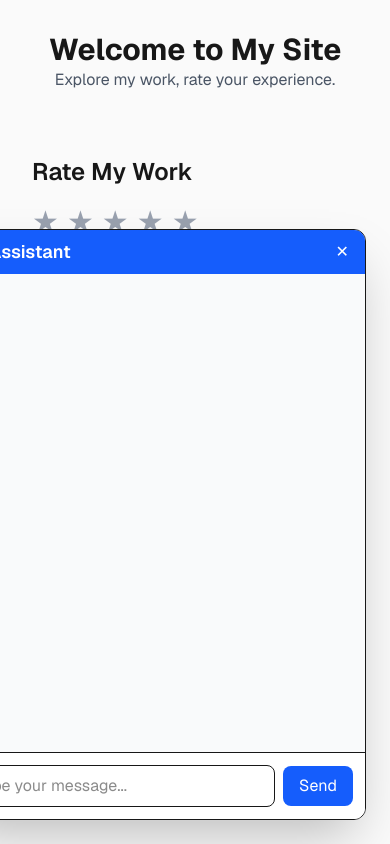
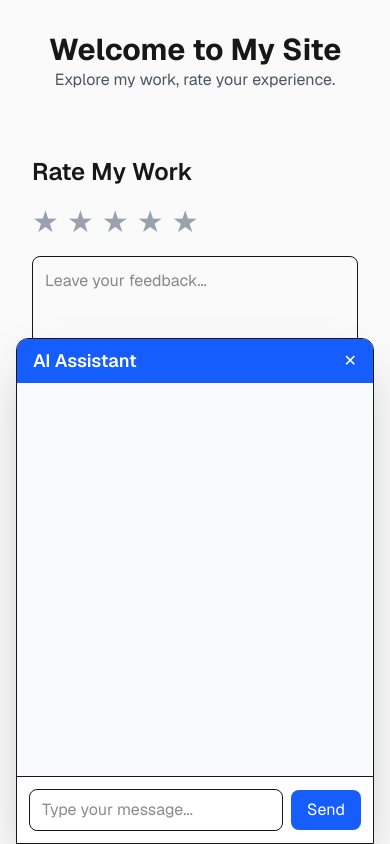
Before and after one commit to kamleshbajpai90/chatbot, a Next.js app: page /chatbot in a window 390 px wide. Built offline with nearby package versions, Linux system fonts and the light colour scheme.

Commit message:
portfolio page added

```diff
--- a/src/app/components/ChatbotWidget.tsx
+++ b/src/app/components/ChatbotWidget.tsx
@@ -1,19 +1,28 @@
 "use client";
-import { useState } from "react";
+import { useState, useEffect } from "react";
 import ReactMarkdown from "react-markdown";
 import { MessageCircle } from "lucide-react";
 
 interface ChatbotWidgetProps {
   className?: string;
-  isOpen?: boolean; // new prop
+  isOpen?: boolean;
 }
 
-export default function ChatbotWidget({ className, isOpen = true }: ChatbotWidgetProps) {
-  // initialize state from prop
+export default function ChatbotWidget({
+  className,
+  isOpen = true,
+}: ChatbotWidgetProps) {
   const [open, setOpen] = useState(isOpen);
-  const [messages, setMessages] = useState<{ role: string; content: string }[]>([]);
+  const [messages, setMessages] = useState<{ role: string; content: string }[]>(
+    []
+  );
   const [input, setInput] = useState("");
   const [loading, setLoading] = useState(false);
+
+  // keep state in sync with prop
+  useEffect(() => {
+    setOpen(isOpen);
+  }, [isOpen]);
 
   const sendMessage = async () => {
     if (!input.trim()) return;
@@ -47,7 +56,7 @@ export default function ChatbotWidget({ className, isOpen = true }: ChatbotWidge
       {!open && (
         <button
           onClick={() => setOpen(true)}
-          className="fixed bottom-6 right-6 p-3 rounded-full bg-blue-600 text-white shadow-lg hover:bg-blue-700 transition-colors"
+          className="fixed bottom-4 right-4 p-3 rounded-full bg-blue-600 text-white shadow-lg hover:bg-blue-700 transition-colors sm:bottom-6 sm:right-6"
           aria-label="Open Chatbot"
         >
           <MessageCircle size={24} />
@@ -58,9 +67,15 @@ export default function ChatbotWidget({ className, isOpen = true }: ChatbotWidge
       {open && (
         <div
           aria-label="Chatbot Widget"
-          className={`fixed bottom-6 right-6 w-[26rem] h-[70vh] flex flex-col border rounded-xl bg-white dark:bg-zinc-900 shadow-2xl overflow-hidden ${className ?? ""}`}
+          className={`fixed bottom-0 left-4 right-4 h-[60vh]
+          sm:bottom-6 sm:right-6 sm:left-auto sm:w-[22rem] sm:h-[70vh]
+          md:w-[26rem] md:h-[75vh]
+          flex flex-col border rounded-t-xl sm:rounded-xl
+          bg-white dark:bg-zinc-900 shadow-2xl overflow-hidden ${
+            className ?? ""
+          }`}
         >
-          {/* Header with close button */}
+          {/* Header */}
           <header className="bg-blue-600 text-white px-4 py-2 flex justify-between items-center">
             <h2 className="text-lg font-semibold">AI Assistant</h2>
             <button
```
